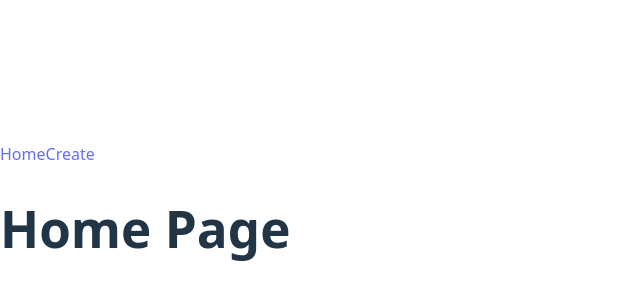
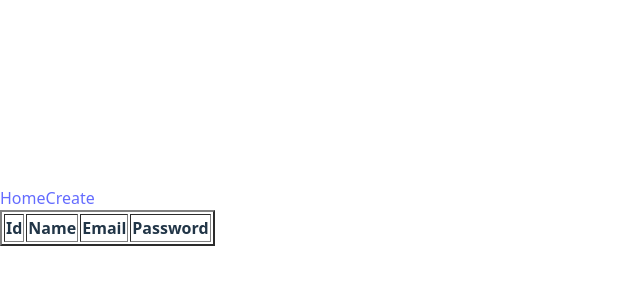
Before and after one commit to SABARINATH-23/Crud_LocaStorage, a React (Vite) app in the folder CRUD/: page / in a window 1280 px wide. Shown: the part 184-484 px from the top of the page, without its empty margins (0-640 px from the left). Built offline with nearby package versions, Linux system fonts and the light colour scheme.

Commit message:
key Dupicate Problem

```diff
--- a/CRUD/src/components/Create.jsx
+++ b/CRUD/src/components/Create.jsx
@@ -9,9 +9,9 @@ const Create = ()=>{
             sname : "",
             email : "",
             password :""
-
         }
     )
+    let [key,setKey] = useState(0);
 
     let handleinput = (e)=>{
         setUser((user)=>({
@@ -21,7 +21,7 @@ const Create = ()=>{
     let handleSubmit = (e)=>{
         e.preventDefault();
         let u1 = JSON.stringify(user)
-      localStorage.setItem(u1,"user");
+      localStorage.setItem("user",u1);
 
     }
 
--- a/CRUD/src/components/Home.jsx
+++ b/CRUD/src/components/Home.jsx
@@ -1,8 +1,20 @@
 const Home = ()=>{
+
+
     return(
-        <>
-            <h1>Home Page</h1>
-        </>
+        <div>
+            <table border={"2px"}>
+                <thead>
+                    <th>Id</th>
+                    <th>Name</th>
+                    <th>Email</th>
+                    <th>Password</th>
+                </thead>
+                <tbody>
+
+                </tbody>
+            </table>
+        </div>
     )
 }
 export default Home;
```
